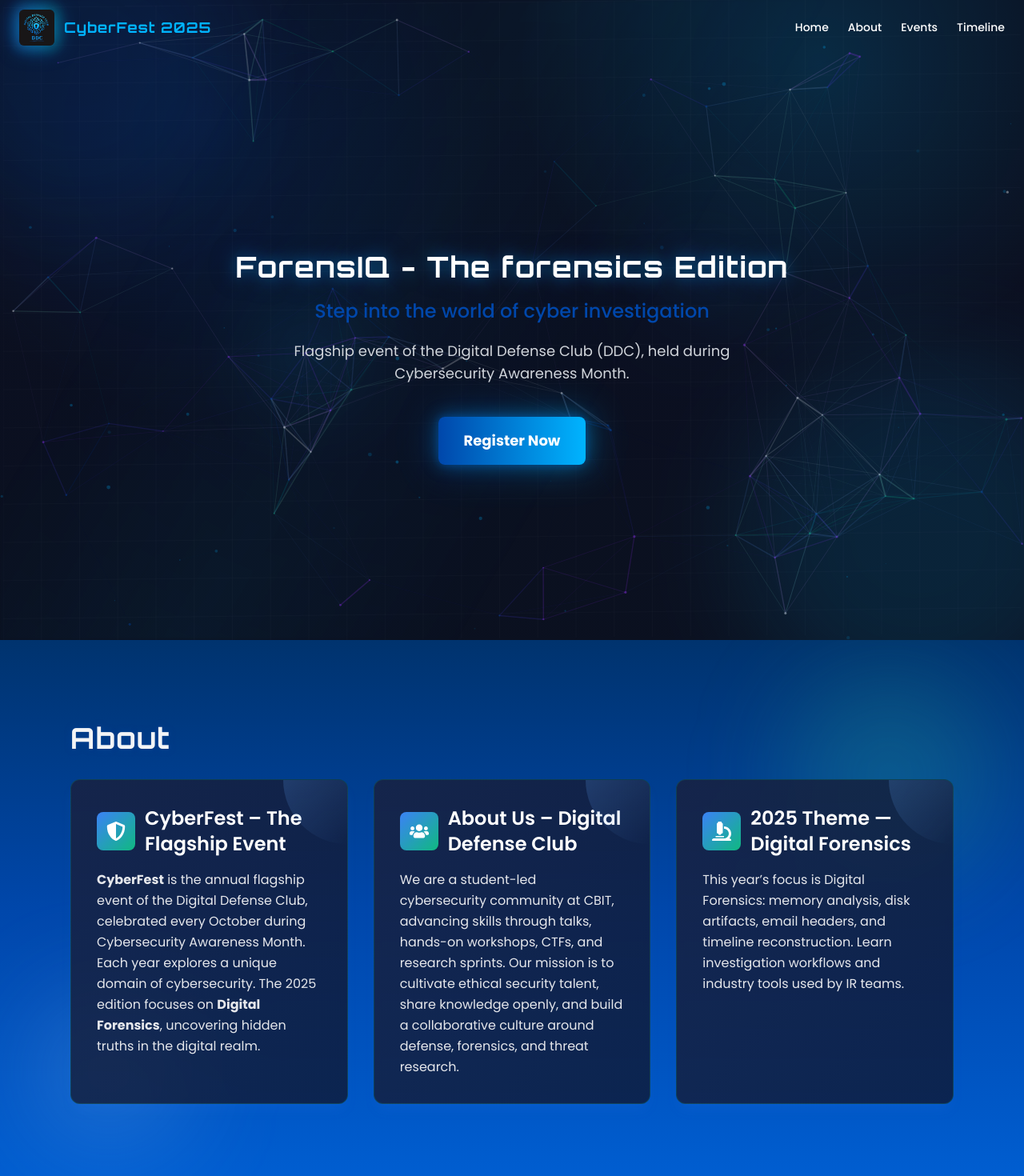
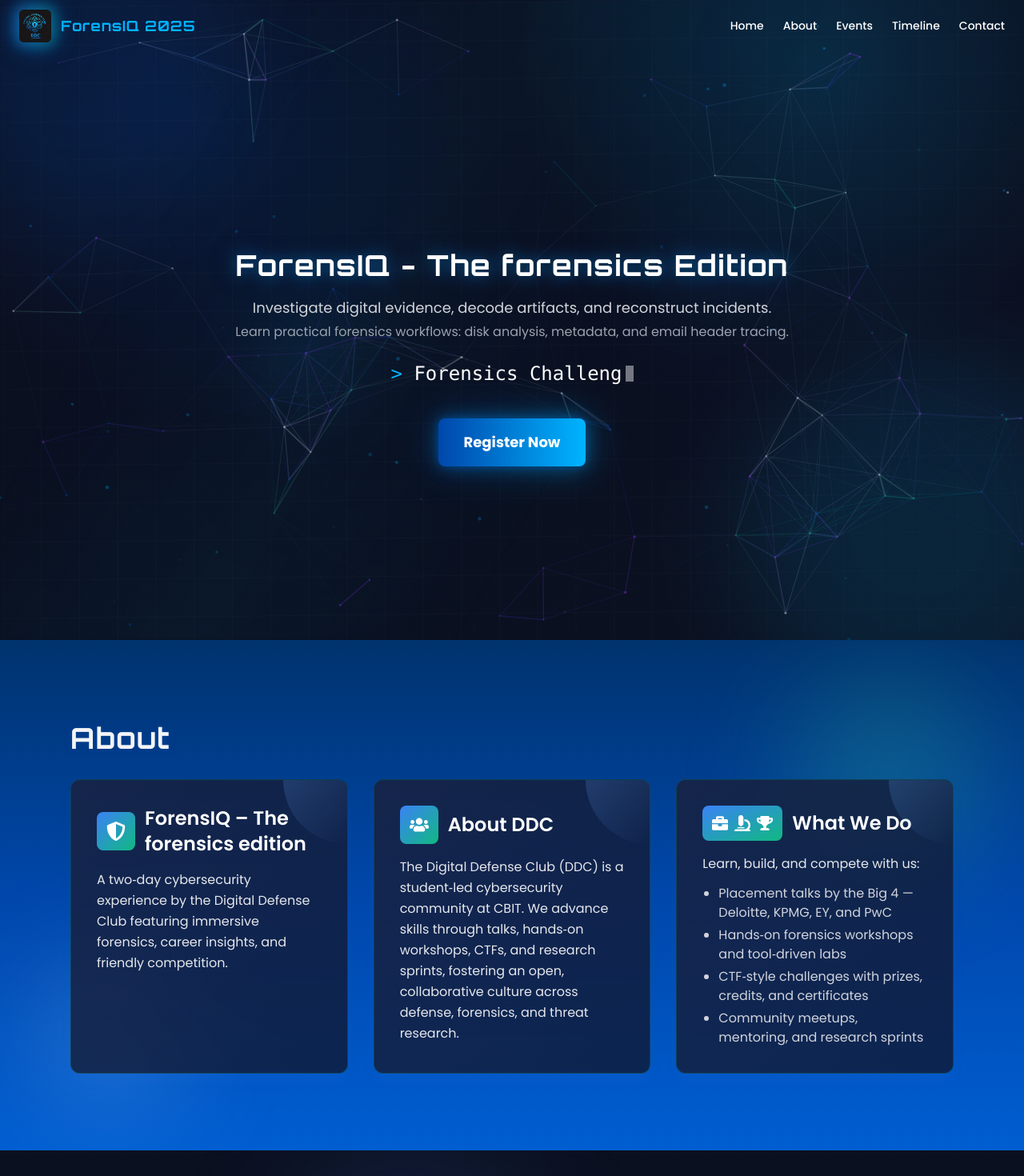
Before and after one commit to pradeepmajji853/CyberFeast, a Next.js app: page / in a window 1280 px wide. Shown: the top 1470 px of the page at 80% size. Built offline with nearby package versions, Linux system fonts and the light colour scheme.

Commit message:
UX: rebrand nav to ForensIQ; rebuild timeline (lightweight, alternating, boxed); hero typewriter without box + added concise forensics subtext; site-wide responsive tweaks (navbar, hero, timeline, events, program, about, contact, footer); remove vertical timeline lib

```diff
--- a/app/layout.jsx
+++ b/app/layout.jsx
@@ -8,7 +8,7 @@ const poppins = Poppins({ subsets: ['latin'], weight: ['300','400','500','600','
 
 export const metadata = {
   title: 'CyberFest 2025 – Forensics Edition',
-  description: 'Digital Defense Club – Flagship Cybersecurity Event',
+  description: 'Digital Defense Club – Annual Cybersecurity Showcase',
 }
 
 export default function RootLayout({ children }) {
--- a/components/About.jsx
+++ b/components/About.jsx
@@ -1,13 +1,13 @@
 "use client"
 import { motion, useAnimation } from 'framer-motion'
-import { FaShieldAlt, FaUsers, FaMicroscope } from 'react-icons/fa'
+import { FaShieldAlt, FaUsers, FaMicroscope, FaBriefcase, FaTrophy } from 'react-icons/fa'
 
 export default function About() {
   const c1 = useAnimation()
   const c2 = useAnimation()
   const c3 = useAnimation()
   return (
-    <section id="about" className="py-16 md:py-24 relative overflow-hidden bg-gradient-to-b from-[#00336e] via-[#0047AB] to-[#005ed1] text-gray-100">
+    <section id="about" className="py-14 md:py-24 relative overflow-hidden bg-gradient-to-b from-[#00336e] via-[#0047AB] to-[#005ed1] text-gray-100">
       {/* Background decorative elements */}
       <div className="absolute top-10 right-10 w-64 h-64 bg-cyan-400/20 rounded-full blur-3xl" />
       <div className="absolute bottom-10 left-10 w-48 h-48 bg-blue-300/20 rounded-full blur-3xl" />
@@ -23,7 +23,8 @@ export default function About() {
           About
         </motion.h2>
 
-        <div className="mt-6 grid grid-cols-1 md:grid-cols-3 gap-6 md:gap-8">
+        <div className="mt-5 md:mt-6 grid grid-cols-1 md:grid-cols-3 gap-5 md:gap-8">
+          {/* Card 1: Event */}
           <motion.div
             initial={{ opacity: 0, x: -40 }}
             animate={c1}
@@ -34,25 +35,21 @@ export default function About() {
             className="group relative overflow-hidden p-6 md:p-8 rounded-xl bg-gradient-to-br from-[#1a1f3a]/80 to-[#0e1833]/80 backdrop-blur-sm border border-cyan-500/20 shadow-lg shadow-blue-500/10 transition-all duration-300 hover:shadow-2xl hover:shadow-blue-500/20"
           >
             <div className="absolute top-0 right-0 w-20 h-20 bg-gradient-to-br from-blue-400/20 to-transparent rounded-bl-full transition-all duration-300 group-hover:w-32 group-hover:h-32" />
-
             <div className="flex items-center gap-3 mb-4">
               <div className="p-3 rounded-lg bg-gradient-to-br from-blue-500 to-cyan-500 text-white">
                 <FaShieldAlt className="text-2xl" />
               </div>
-              <h3 className="text-xl md:text-2xl font-semibold text-white">CyberFest – The Flagship Event</h3>
+              <h3 className="text-xl md:text-2xl font-semibold text-white">ForensIQ – The forensics edition</h3>
             </div>
-
             <p className="leading-relaxed text-gray-200">
-              <strong>CyberFest</strong> is the annual flagship event of the Digital Defense Club, celebrated every October during Cybersecurity Awareness Month.
-              Each year explores a unique domain of cybersecurity. The 2025 edition focuses on <strong>Digital Forensics</strong>, uncovering hidden truths in the digital realm.
+              A two‑day cybersecurity experience by the Digital Defense Club featuring immersive forensics, career insights, and friendly competition.
             </p>
-
-            {/* Animated gradient overlay */}
             <div className="absolute inset-0 opacity-0 group-hover:opacity-100 transition-opacity duration-500 pointer-events-none">
               <div className="absolute inset-0 bg-gradient-to-r from-transparent via-blue-400/5 to-transparent animate-shimmer" />
             </div>
           </motion.div>
 
+          {/* Card 2: About DDC */}
           <motion.div
             initial={{ opacity: 0, x: -40 }}
             animate={c2}
@@ -63,25 +60,21 @@ export default function About() {
             className="group relative overflow-hidden p-6 md:p-8 rounded-xl bg-gradient-to-br from-[#1a1f3a]/80 to-[#0e1833]/80 backdrop-blur-sm border border-cyan-500/20 shadow-lg shadow-blue-500/10 transition-all duration-300 hover:shadow-2xl hover:shadow-blue-500/20"
           >
             <div className="absolute top-0 right-0 w-20 h-20 bg-gradient-to-br from-blue-400/20 to-transparent rounded-bl-full transition-all duration-300 group-hover:w-32 group-hover:h-32" />
-
             <div className="flex items-center gap-3 mb-4">
               <div className="p-3 rounded-lg bg-gradient-to-br from-blue-500 to-cyan-500 text-white">
                 <FaUsers className="text-2xl" />
               </div>
-              <h3 className="text-xl md:text-2xl font-semibold text-white">About Us – Digital Defense Club</h3>
+              <h3 className="text-xl md:text-2xl font-semibold text-white">About DDC</h3>
             </div>
-
             <p className="leading-relaxed text-gray-200">
-              We are a student-led cybersecurity community at CBIT, advancing skills through talks, hands-on workshops, CTFs, and research sprints. Our mission is to
-              cultivate ethical security talent, share knowledge openly, and build a collaborative culture around defense, forensics, and threat research.
+              The Digital Defense Club (DDC) is a student‑led cybersecurity community at CBIT. We advance skills through talks, hands‑on workshops, CTFs, and research sprints, fostering an open, collaborative culture across defense, forensics, and threat research.
             </p>
-
-            {/* Animated gradient overlay */}
             <div className="absolute inset-0 opacity-0 group-hover:opacity-100 transition-opacity duration-500 pointer-events-none">
               <div className="absolute inset-0 bg-gradient-to-r from-transparent via-blue-400/5 to-transparent animate-shimmer" />
             </div>
           </motion.div>
 
+          {/* Card 3: What We Do */}
           <motion.div
             initial={{ opacity: 0, x: -40 }}
             animate={c3}
@@ -93,14 +86,20 @@ export default function About() {
           >
             <div className="absolute top-0 right-0 w-20 h-20 bg-gradient-to-br from-blue-400/20 to-transparent rounded-bl-full transition-all duration-300 group-hover:w-32 group-hover:h-32" />
             <div className="flex items-center gap-3 mb-4">
-              <div className="p-3 rounded-lg bg-gradient-to-br from-blue-500 to-cyan-500 text-white">
-                <FaMicroscope className="text-2xl" />
+              <div className="p-3 rounded-lg bg-gradient-to-br from-blue-500 to-cyan-500 text-white flex items-center gap-2">
+                <FaBriefcase className="text-xl" />
+                <FaMicroscope className="text-xl" />
+                <FaTrophy className="text-xl" />
               </div>
-              <h3 className="text-xl md:text-2xl font-semibold text-white">2025 Theme — Digital Forensics</h3>
+              <h3 className="text-xl md:text-2xl font-semibold text-white">What We Do</h3>
             </div>
-            <p className="leading-relaxed text-gray-200">
-              This year’s focus is Digital Forensics: memory analysis, disk artifacts, email headers, and timeline reconstruction. Learn investigation workflows and industry tools used by IR teams.
-            </p>
+            <p className="leading-relaxed text-gray-200">Learn, build, and compete with us:</p>
+            <ul className="mt-3 list-disc pl-5 space-y-1 text-gray-200/90">
+              <li>Placement talks by the Big 4 — Deloitte, KPMG, EY, and PwC</li>
+              <li>Hands‑on forensics workshops and tool‑driven labs</li>
+              <li>CTF‑style challenges with prizes, credits, and certificates</li>
+              <li>Community meetups, mentoring, and research sprints</li>
+            </ul>
             <div className="absolute inset-0 opacity-0 group-hover:opacity-100 transition-opacity duration-500 pointer-events-none">
               <div className="absolute inset-0 bg-gradient-to-r from-transparent via-blue-400/5 to-transparent animate-shimmer" />
             </div>
--- a/components/Contact.jsx
+++ b/components/Contact.jsx
@@ -4,7 +4,7 @@ import { FiMail, FiPhone } from 'react-icons/fi'
 
 export default function Contact() {
   return (
-    <section id="contact" className="py-16 md:py-24 relative overflow-hidden bg-gradient-to-br from-[#001529] via-[#003366] to-[#001f3f]">
+    <section id="contact" className="py-14 md:py-24 relative overflow-hidden bg-gradient-to-br from-[#001529] via-[#003366] to-[#001f3f]">
       {/* Background decorative elements */}
       <div className="absolute top-10 right-10 w-72 h-72 bg-cyan-400/20 rounded-full blur-3xl animate-float" />
       <div className="absolute bottom-10 left-10 w-64 h-64 bg-blue-400/20 rounded-full blur-3xl" />
@@ -27,7 +27,7 @@ export default function Contact() {
           transition={{ duration: 0.5 }}
           className="mt-8 rounded-xl bg-gradient-to-br from-[#1a1f3a]/80 to-[#0e1833]/80 backdrop-blur-sm border border-cyan-500/20 shadow-lg shadow-cobalt-500/5 overflow-hidden"
         >
-          <div className="p-6 md:p-8 grid gap-6 md:grid-cols-2">
+          <div className="p-4 md:p-8 grid gap-6 md:grid-cols-2">
             <motion.a
               href="mailto:ccc@cbit.ac.in"
               whileHover={{ scale: 1.02, y: -2 }}
--- a/components/Footer.jsx
+++ b/components/Footer.jsx
@@ -4,17 +4,17 @@ import { motion } from 'framer-motion'
 
 export default function Footer() {
   return (
-    <footer className="mt-24 border-t border-white/10 bg-transparent">
+    <footer className="mt-20 md:mt-24 border-t border-white/10 bg-transparent">
       <div className="gradient-divider" />
 
       {/* Join Community CTA */}
-      <div className="max-w-7xl mx-auto px-4 md:px-6 py-10 md:py-14">
+      <div className="max-w-7xl mx-auto px-4 md:px-6 py-8 md:py-14">
         <motion.div
           initial={{ opacity: 0, y: 20 }}
           whileInView={{ opacity: 1, y: 0 }}
           viewport={{ once: true }}
           transition={{ duration: 0.5 }}
-          className="relative overflow-hidden rounded-2xl p-6 md:p-8 bg-gradient-to-r from-[#0b1020] via-[#0c1530] to-[#0b1020] group"
+          className="relative overflow-hidden rounded-2xl p-5 md:p-8 bg-gradient-to-r from-[#0b1020] via-[#0c1530] to-[#0b1020] group"
         >
           <span className="pointer-events-none absolute -inset-24 opacity-25 group-hover:opacity-40 transition-opacity duration-500" style={{ background: 'radial-gradient(600px 220px at 20% 10%, rgba(0,180,255,0.18), transparent), radial-gradient(600px 220px at 80% 90%, rgba(0,71,171,0.16), transparent)' }} />
           <div className="relative z-10 flex flex-col md:flex-row items-start md:items-center justify-between gap-6">
@@ -49,8 +49,8 @@ export default function Footer() {
       </div>
 
       {/* Footer content grid */}
-      <div className="max-w-7xl mx-auto px-4 md:px-6 pb-10">
-        <div className="grid grid-cols-1 sm:grid-cols-2 lg:grid-cols-4 gap-8 md:gap-10">
+      <div className="max-w-7xl mx-auto px-4 md:px-6 pb-8 md:pb-10">
+        <div className="grid grid-cols-1 sm:grid-cols-2 lg:grid-cols-4 gap-6 md:gap-10">
           {/* About */}
           <div>
             <h4 className="font-semibold text-[#00B4FF]">About Digital Defense Club</h4>
@@ -123,8 +123,8 @@ export default function Footer() {
         </div>
 
         {/* Bottom bar */}
-        <div className="mt-10 pt-6 border-t border-white/10 flex flex-col md:flex-row items-center justify-between gap-3 text-xs text-gray-400">
-          <p>© CyberFest 2025 – All Rights Reserved</p>
+        <div className="mt-8 md:mt-10 pt-5 md:pt-6 border-t border-white/10 flex flex-col md:flex-row items-center justify-between gap-3 text-[11px] md:text-xs text-gray-400">
+          <p>© ForensIQ 2025 – All Rights Reserved</p>
           <div className="flex items-center gap-4">
             <a href="#" className="hover:text-[#00B4FF]">Privacy</a>
             <a href="#" className="hover:text-[#00B4FF]">Terms</a>
--- a/components/Hero.jsx
+++ b/components/Hero.jsx
@@ -1,7 +1,49 @@
 "use client"
 import { motion, useMotionValue, useTransform } from 'framer-motion'
-import { useEffect } from 'react'
+import { useEffect, useState } from 'react'
 import ParticleEffect from './ParticleEffect'
+
+function TypeLine() {
+  const phrases = [
+    'Placement Talks',
+    'Forensics Workshops',
+    'Forensics Challenges',
+    'Cash Prizes',
+  ]
+  const [idx, setIdx] = useState(0)
+  const [sub, setSub] = useState(0)
+  const [deleting, setDeleting] = useState(false)
+  const [pausing, setPausing] = useState(false)
+
+  useEffect(() => {
+    if (pausing) return
+    const current = phrases[idx]
+    const baseDelay = deleting ? 40 : 65
+    const t = setTimeout(() => {
+      if (!deleting) {
+        if (sub < current.length) setSub((s) => s + 1)
+        else {
+          setPausing(true)
+          setTimeout(() => { setPausing(false); setDeleting(true) }, 900)
+        }
+      } else {
+        if (sub > 0) setSub((s) => s - 1)
+        else { setDeleting(false); setIdx((i) => (i + 1) % phrases.length) }
+      }
+    }, baseDelay)
+    return () => clearTimeout(t)
+  }, [idx, sub, deleting, pausing])
+
+  return (
+    <div className="mt-6">
+      <div className="mx-auto max-w-3xl font-mono text-xl md:text-2xl">
+        <span className="text-[#00B4FF]">&gt;</span>{' '}
+        <span className="text-white">{phrases[idx].slice(0, sub)}</span>
+        <span className="ml-1 inline-block w-[10px] h-5 align-[-2px] bg-white/80 animate-pulse" />
+      </div>
+    </div>
+  )
+}
 
 export default function Hero() {
   const mouseX = useMotionValue(0)
@@ -21,15 +63,9 @@ export default function Hero() {
   }, [mouseX, mouseY])
 
   return (
-    <section id="home" className="min-h-screen pt-28 md:pt-32 pb-10 relative overflow-hidden flex items-center">
-      {/* Particle Effect */}
+    <section id="home" className="min-h-[90vh] md:min-h-screen pt-24 md:pt-32 pb-8 md:pb-10 relative overflow-hidden flex items-center">
       <ParticleEffect />
-
-      {/* Interactive cyber grid/parallax */}
-      <motion.div
-        style={{ rotateX, rotateY }}
-        className="pointer-events-none absolute inset-0"
-      >
+      <motion.div style={{ rotateX, rotateY }} className="pointer-events-none absolute inset-0">
         <div className="absolute inset-0 opacity-30" style={{ backgroundImage: 'linear-gradient(rgba(255,255,255,0.06) 1px, transparent 1px), linear-gradient(90deg, rgba(255,255,255,0.06) 1px, transparent 1px)', backgroundSize: '48px 48px, 48px 48px' }} />
         <motion.div
           initial={{ opacity: 0 }}
@@ -44,7 +80,6 @@ export default function Hero() {
           className="absolute -bottom-24 -right-24 w-[28rem] h-[28rem] bg-[rgba(0,180,255,0.22)] rounded-full blur-3xl"
           style={{ animationDelay: '1s' }}
         />
-        {/* Additional floating orbs */}
         <motion.div
           animate={{
             y: [0, -30, 0],
@@ -81,23 +116,29 @@ export default function Hero() {
         >
           ForensIQ - The forensics Edition
         </motion.h1>
+
         <motion.p
-          initial={{ opacity: 0, y: 20 }}
+          initial={{ opacity: 0, y: 12 }}
           animate={{ opacity: 1, y: 0 }}
-          transition={{ duration: 0.8, delay: 0.1 }}
-          className="mt-3 text-[var(--cobalt,#0047AB)] font-medium text-xl md:text-2xl"
+          transition={{ duration: 0.6, delay: 0.05 }}
+          className="mt-3 max-w-3xl mx-auto text-gray-300 text-lg"
         >
-          Step into the world of cyber investigation
+          Investigate digital evidence, decode artifacts, and reconstruct incidents.
         </motion.p>
         <motion.p
-          initial={{ opacity: 0, y: 20 }}
+          initial={{ opacity: 0, y: 12 }}
           animate={{ opacity: 1, y: 0 }}
-          transition={{ duration: 0.9, delay: 0.2 }}
-          className="mt-5 max-w-2xl mx-auto text-gray-300 text-lg"
+          transition={{ duration: 0.6, delay: 0.12 }}
+          className="mt-1 max-w-3xl mx-auto text-gray-400"
         >
-          Flagship event of the Digital Defense Club (DDC), held during Cybersecurity Awareness Month.
+          Learn practical forensics workflows: disk analysis, metadata, and email header tracing.
         </motion.p>
-        <div className="relative inline-block mt-10">
+
+        <div className="px-2">
+          <TypeLine />
+        </div>
+
+        <div className="relative inline-block mt-8 md:mt-10">
           <div className="absolute -inset-1 rounded-xl bg-gradient-to-r from-[rgba(0,71,171,0.6)] to-[rgba(0,180,255,0.6)] blur-xl animate-pulse" />
           <motion.a
             href="https://forms.gle/DBoFP7k4ND4Nh2MUA"
@@ -127,9 +168,6 @@ export default function Hero() {
             />
           </motion.a>
         </div>
-
-
-        {/* Scroll indicator removed per request */}
       </div>
     </section>
   )
--- a/components/Navbar.jsx
+++ b/components/Navbar.jsx
@@ -6,6 +6,7 @@ import { motion } from 'framer-motion'
 
 export default function Navbar() {
   const [scrolled, setScrolled] = useState(false)
+  const [mobileOpen, setMobileOpen] = useState(false)
 
   useEffect(() => {
     const onScroll = () => setScrolled(window.scrollY > 10)
@@ -16,27 +17,23 @@ export default function Navbar() {
   return (
     <header className={`fixed top-0 left-0 right-0 z-50 transition-all duration-300 ${scrolled ? 'bg-dark-bg/90 backdrop-blur-md shadow-lg shadow-blue-500/10' : 'bg-transparent'}`}>
       <nav className="max-w-7xl mx-auto flex items-center justify-between px-4 md:px-6 py-3">
-        {/* Left: Both logos side by side */}
+        {/* Left: logo + title */}
         <motion.div
           className="flex items-center gap-3"
           initial={{ opacity: 0, x: -20 }}
           animate={{ opacity: 1, x: 0 }}
           transition={{ duration: 0.5 }}
         >
-          <motion.div
-            whileHover={{ scale: 1.1, rotate: -5 }}
-            transition={{ duration: 0.2 }}
-            className="relative"
-          >
+          <motion.div whileHover={{ scale: 1.1, rotate: -5 }} transition={{ duration: 0.2 }} className="relative">
             <div className="absolute -inset-1 bg-gradient-to-r from-blue-500/50 to-cyan-500/50 rounded-md blur opacity-75 group-hover:opacity-100 transition duration-300" />
-            <Image src="/logos/ddc_logo.jpg" alt="CyberFest" width={44} height={44} className="relative rounded-md shadow-neon animate-glow" />
+            <Image src="/logos/ddc_logo.jpg" alt="ForensIQ" width={40} height={40} className="relative rounded-md shadow-neon animate-glow" />
           </motion.div>
-          <span className="hidden md:block font-orbitron tracking-wider text-[#00B4FF] text-lg font-bold">CyberFest 2025</span>
+          <span className="hidden sm:block font-orbitron tracking-wider text-[#00B4FF] text-base md:text-lg font-bold">ForensIQ 2025</span>
         </motion.div>
 
-        {/* Center links */}
+        {/* Center links (desktop) */}
         <ul className="hidden md:flex items-center gap-6 text-sm">
-          {[{id:'home',href:'#home'},{id:'about',href:'#about'},{id:'events',href:'#events'},{id:'timeline',href:'#timeline'}].map((l, idx) => (
+          {[{id:'home',href:'#home'},{id:'about',href:'#about'},{id:'events',href:'#events'},{id:'timeline',href:'#timeline'},{id:'contact',href:'#contact'}].map((l, idx) => (
             <motion.li
               key={l.id}
               initial={{ opacity: 0, y: -10 }}
@@ -46,7 +43,7 @@ export default function Navbar() {
               <motion.a
                 href={l.href}
                 className="relative hover:text-[#00B4FF] transition-colors font-medium"
-                whileHover={{ scale: 1.1 }}
+                whileHover={{ scale: 1.06 }}
                 transition={{ duration: 0.2 }}
               >
                 {l.id.charAt(0).toUpperCase() + l.id.slice(1)}
@@ -59,23 +56,36 @@ export default function Navbar() {
               </motion.a>
             </motion.li>
           ))}
-          {/* Register removed from desktop navbar */}
         </ul>
 
-        {/* Right: CTA */}
-        {/* Top-right CTA removed */}
+        {/* Right: mobile hamburger */}
+        <button
+          aria-label="Toggle menu"
+          className="md:hidden inline-flex items-center justify-center w-10 h-10 rounded-lg bg-white/10 border border-white/10 text-white"
+          onClick={() => setMobileOpen((v) => !v)}
+        >
+          <span className="sr-only">Menu</span>
+          <span className={`block w-5 h-0.5 bg-white transition-all ${mobileOpen ? 'rotate-45 translate-y-[6px]' : ''}`}></span>
+          <span className={`block w-5 h-0.5 bg-white my-1 transition-opacity ${mobileOpen ? 'opacity-0' : 'opacity-100'}`}></span>
+          <span className={`block w-5 h-0.5 bg-white transition-all ${mobileOpen ? '-rotate-45 -translate-y-[6px]' : ''}`}></span>
+        </button>
       </nav>
-      {/* Mobile quick links */}
-      <div className="md:hidden px-4 pb-3">
-        <div className="flex justify-center gap-4 text-sm">
-          {['home','about','events','timeline'].map((id) => (
-            <a key={id} href={`#${id}`} className="hover:text-[#00B4FF] transition-colors">
-              {id.charAt(0).toUpperCase() + id.slice(1)}
-            </a>
-          ))}
-          {/* Mobile register removed */}
+
+      {/* Mobile menu (collapsible) */}
+      {mobileOpen && (
+        <div className="md:hidden px-4 pb-3">
+          <div className="rounded-2xl border border-white/10 bg-black/40 backdrop-blur p-3">
+            <div className="grid grid-cols-2 gap-3 text-sm">
+              {['home','about','events','timeline','contact'].map((id) => (
+                <a key={id} href={`#${id}`} className="px-3 py-2 rounded-md hover:bg-white/10 transition-colors">
+                  {id.charAt(0).toUpperCase() + id.slice(1)}
+                </a>
+              ))}
+              <a href="/register" className="col-span-2 mt-1 inline-flex items-center justify-center px-4 py-2 rounded-md bg-gradient-to-r from-[#0047AB] to-[#00B4FF] text-white font-semibold">Register</a>
+            </div>
+          </div>
         </div>
-      </div>
+      )}
     </header>
   )
 }
--- a/package.json
+++ b/package.json
@@ -11,6 +11,7 @@
     "firebase": "^10.12.0",
     "framer-motion": "^10.16.15",
     "next": "14.2.5",
+    "prop-types": "^15.8.1",
     "react": "^18.2.0",
     "react-dom": "^18.2.0",
     "react-icons": "^4.12.0"
```
Also changed, not shown: components/Events.jsx (+8 -9 lines), components/Program.jsx (+8 -8 lines), components/Timeline.jsx (+80 -94 lines), 2 other files (tests, documents, lock files or other folders). Lines whose indentation alone changed are shown as unchanged.
